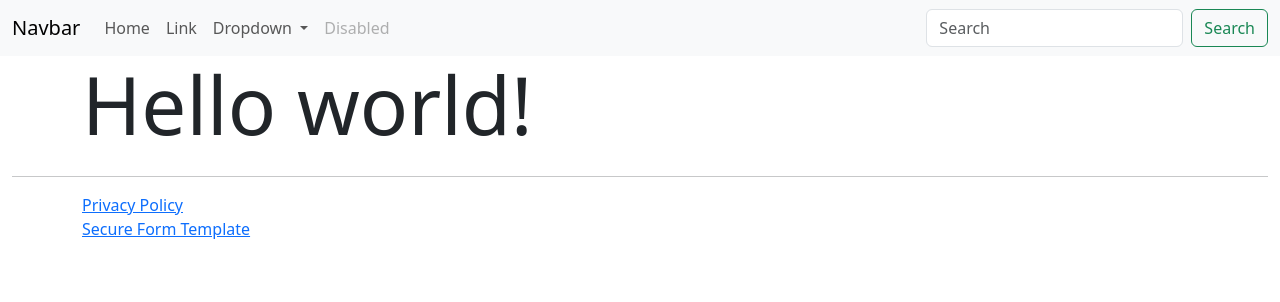
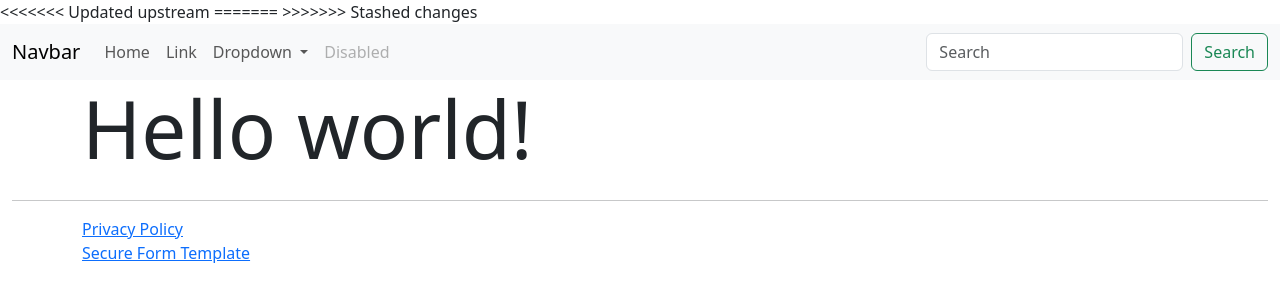
Before and after one commit to TempeHS/Max-HSCASSESMENTTASK1-CLIENTAPI, a Flask app: page / in a window 1280 px wide. Shown: the top 302 px of the page. Run offline with Flask 3, Linux system fonts and the light colour scheme; some libraries are stand-ins or nearby versions.

Commit message:
unresolved merges being brought

```diff
--- a/main.py
+++ b/main.py
@@ -7,7 +7,6 @@ import requests
 from flask_wtf import CSRFProtect
 from flask_csp.csp import csp_header
 import logging
-
 import userManagement as dbHandler
 
 # Code snippet for logging a message
--- a/static/css/style.css
+++ b/static/css/style.css
@@ -1,6 +1,10 @@
+<<<<<<< Updated upstream
 *   {
 
 }
+=======
+@import "bootstrap.min.css";
+>>>>>>> Stashed changes
 body {
 
 }
--- a/templates/layout.html
+++ b/templates/layout.html
@@ -1,6 +1,7 @@
 <!DOCTYPE html>
 <html lang="en">
   <head>
+<<<<<<< Updated upstream
     <meta
       http-equiv="Content-Security-Policy"
       content="base-uri 'self'; default-src 'self'; style-src 'self'; script-src 'self'; img-src 'self' data:; media-src 'self'; font-src 'self'; connect-src 'self'; object-src 'self'; worker-src 'self'; frame-src 'none'; form-action 'self'; manifest-src 'self'"
@@ -13,6 +14,12 @@
     <link rel="icon" type="image/x-icon" href="static/images/favicon.png" />
     <meta name="theme-color" content="" />
     <link href="static/css/bootstrap.min.css" rel="stylesheet" />
+=======
+    <meta charset="UTF-8" />
+    <meta name="viewport" content="width=device-width, initial-scale=1.0" />
+    <title>{% block title %}Dev Diaries{% endblock %}</title>
+    <link rel="stylesheet" type="text/css" href="static/css/style.css" />
+>>>>>>> Stashed changes
   </head>
   <body>
     {% include "partials/menu.html" %} {% block content %}{% endblock %} {%
```
Also changed, not shown: 1 other file.
